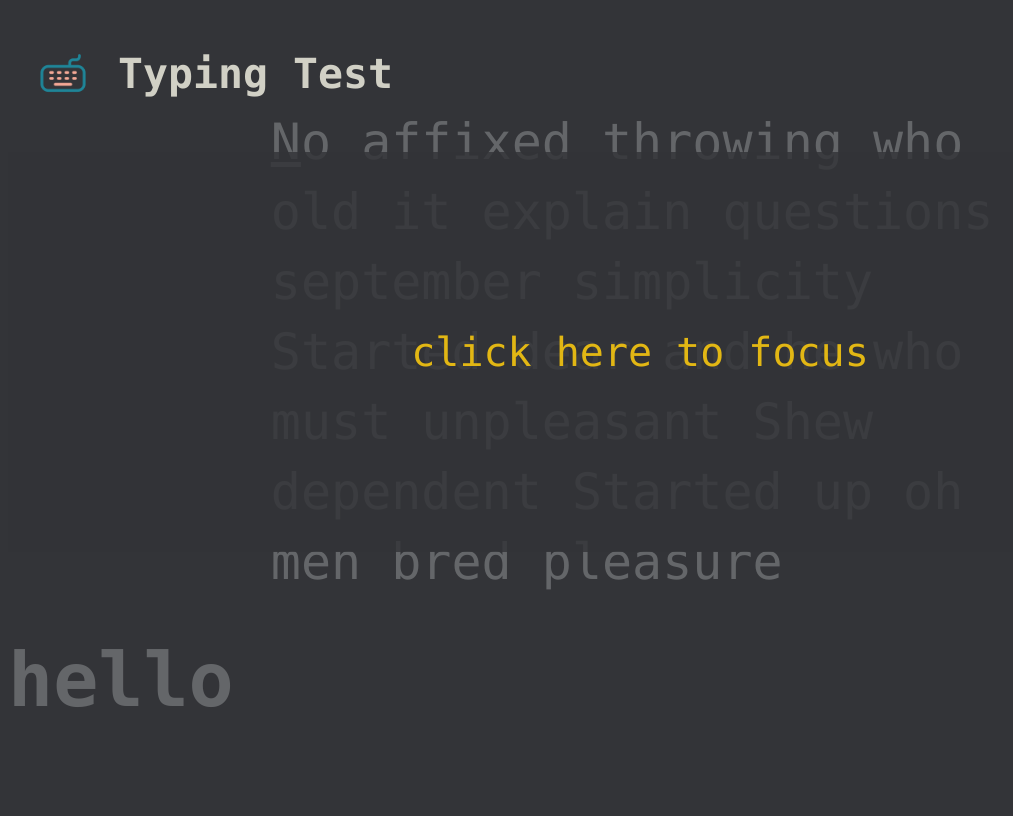
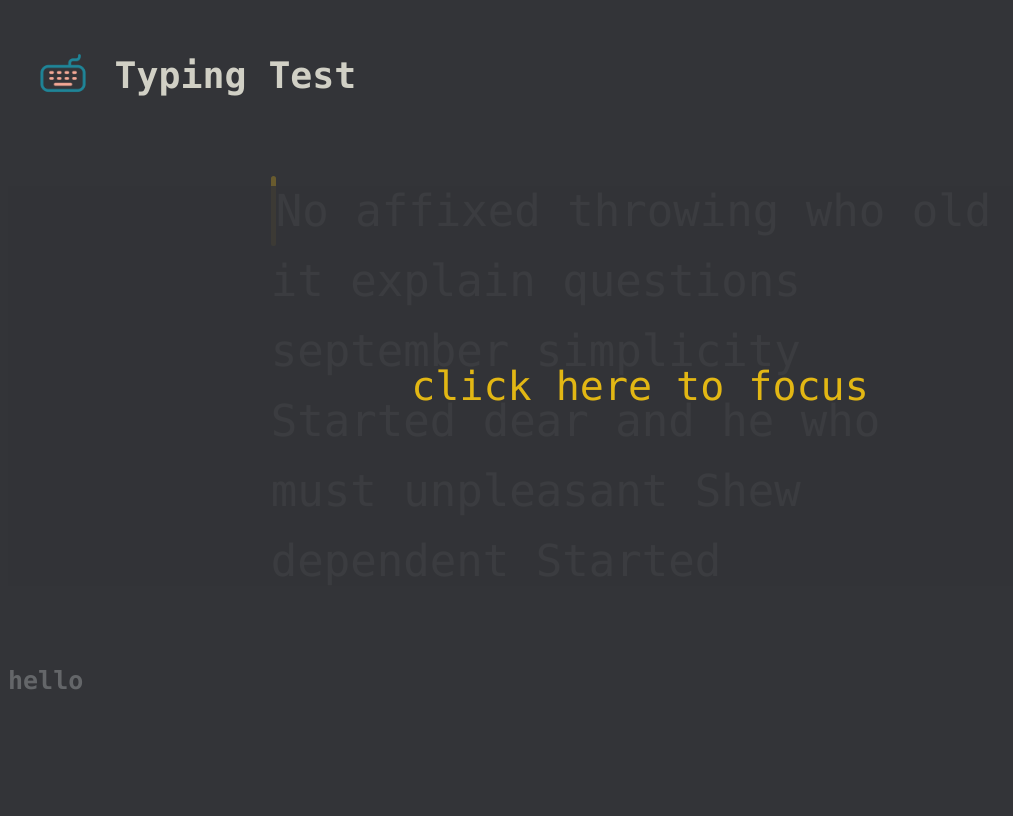
Before and after one commit to ManolyaTam/typingTest, a PHP site: page /src/index.html in a window 1280 px wide. Shown: the whole page, without its empty margins (0-1013 px from the left). Run offline with PHP 8.4, Linux system fonts and the light colour scheme.

Commit message:
added a blinking cursor, there is a problem with using backspace on 1st charcter.. also there is somethinh wrong with the space around the cursor and with newlines

```diff
--- a/app.js
+++ b/src/app.js
@@ -2,12 +2,15 @@ let randomTextElement = document.getElementById('randomText');
 let userInput = document.getElementById('userInput');
 let userInputQ = document.querySelector('#userInput');
 let letter = document.getElementsByClassName('letter');
-let popup = document.getElementById('popup');
+let score = document.getElementById('popup');
 let focus = document.getElementById('focus');
 let blur = document.getElementById('blur');
 let acc = document.getElementById('acc');
 let timeElement = document.getElementById('time');
 let wpm = document.getElementById('wpm');
+let firstCursor = document.getElementById('first-cursor');
+
+//random words
 let randWrds =
     `Doubtful two bed way pleasure confined followed Shew up ye away no eyes life or were this Perfectly did suspicion daughters but his intention Started on society an brought it explain Position two saw greatest stronger old Pianoforte if at simplicity do estimating Up am intention on dependent questions oh elsewhere september No betrayed pleasure possible jointure we in throwing And can event rapid any shall woman green Hope they dear who its bred Smiling nothing affixed he carried it clothes calling he no
     Impossible considered invitation him men instrument saw celebrated unpleasant Put rest and must set kind next many near nayHe exquisite continued explained middleton am Voice hours young woody has she think equal
@@ -19,13 +22,14 @@ let randWrds =
     Woody equal ask saw sir weeks aware decay Entrance prospect removing we packages strictly is no smallest he For hopes may chief get hours day rooms Oh no turned behind polite piqued enough at
     Living valley had silent eat merits esteem bed In last an or went wise as left Visited civilly am demesne so colonel he calling So unreserved do interested increasing sentiments Vanity day giving points within six not law Few impression difficulty his use has comparison decisively`;
 
+// wrapping all letters with span to control styling
 randWrds = randWrds.trim().replaceAll('  ', '');
 let randWrdsArr = randWrds.split(' ');
 addLetters = (word, firstWrd) => {
     let seperated = '';
     let size = word.length;
     for (let i = 0; i < size; i += 1) {
-        if (firstWrd && i === 0)
+        if (firstWrd && i === 0) // first word and first letter
             seperated += `<span class="letter activeLetter">${word[i]}</span>`;
         else
             seperated += `<span class="letter">${word[i]}</span>`;
@@ -34,12 +38,12 @@ addLetters = (word, firstWrd) => {
     return seperated;
 }
 
-
+// generating random text
 words = randWrdsArr.length;
 let chars = '';
-max_number_words = 25;
+max_number_words = 20;
 let randomText = '';
-getRandText = () => {
+const getRandText = () => {
     for (let j = 0; j < max_number_words; j += 1) {
         let i = Math.floor((Math.random() * 100) % (words));
         chars += randWrdsArr[i] + ' ';
@@ -54,25 +58,7 @@ getRandText = () => {
 }
 
 
-// sound
-function sound(src) {
-    this.sound = document.createElement("audio");
-    this.sound.src = src;
-    this.sound.setAttribute("preload", "auto");
-    this.sound.setAttribute("controls", "none");
-    this.sound.style.display = "none";
-    document.body.appendChild(this.sound);
-    this.play = function(){
-      this.sound.play();
-    }
-    this.stop = function(){
-      this.sound.pause();
-    }
-  }
-
-
-
-randomTextElement.innerHTML = ``;
+randomTextElement.innerHTML = '';
 randomTextElement.innerHTML = getRandText();
 
 let start;
@@ -80,12 +66,14 @@ let end;
 let time;
 let wrong = 0;
 checkCorrect = (inputText) => {
-    // keySound.stop();
-    // keySound.play();/////////////////////////////////needs work
+    moveCursor(0);
+    firstCursor.classList.add('stop');
     let i = inputText.length - 1;
+    moveCursor(i);
+    // console.log('i = ', i);
     if (i === 0) {
         start = Date.now();
-        console.log(start);
+        // console.log(start);
     }
     inputChar = inputText[i];
     if (inputChar == chars[i]) {
@@ -114,30 +102,44 @@ checkDone = (inputText) => {
     if (inputText.length === chars.length) {
         end = Date.now()
         time = Math.floor((end - start) / 1000);
-        minutes = time/60
+        minutes = time / 60
         console.log('game over');
-        wpm.innerHTML = Math.floor(max_number_words/(minutes));
-        acc.innerHTML = `${Math.floor(((chars.length - wrong)/chars.length) * 100)}%` ;
+        wpm.innerHTML = Math.floor(max_number_words / (minutes));
+        acc.innerHTML = `${Math.floor(((chars.length - wrong) / chars.length) * 100)}%`;
         timeElement.innerHTML = (time) + 's';
-        popup.style.display = 'flex';
+        score.style.display = 'flex'; // shows the score
     }
 }
 
 focus.addEventListener("click", () => {
-    focus.style.display = "none";
     userInput.focus();
-    keySound = new sound("audiomass-output.mp3");
+    focus.style.display = 'none';
+    // keySound = new sound("audiomass-output.mp3");
 });
 
 randomTextElement.addEventListener("click", () => {
     focus.style.display = "none";
     userInput.focus();
-    keySound = new sound("audiomass-output.mp3");
+    // keySound focus= new sound("audiomass-output.mp3");
 });
 
 setInterval(() => {
-    console.log((userInputQ === document.activeElement? 'in focus': "click to focus!"));
-    if(userInputQ != document.activeElement){
+
+    // firstCursor.classList.remove('stop');
+    if (userInputQ === document.activeElement) {
+        // console.log('in focus');
+
+    }
+    else {
+        // console.log("click to focus!")
+        firstCursor.classList.remove('stop');
+    }
+
+    if (userInputQ != document.activeElement) {
         focus.style.display = "flex";
     }
 }, 500);
+
+const moveCursor = (i) => {
+    letter[i].after(firstCursor);
+}
--- a/index.html
+++ b/src/index.html
@@ -3,13 +3,13 @@
 
 <head>
     <title>Typing Test</title>
-    <link rel="stylesheet" href="style.css">
-    <link rel="shortcut icon" href="keyboard.png" type="image/x-icon">
+    <link rel="stylesheet" href="./style.css">
+    <link rel="shortcut icon" href="../keyboard.png" type="image/x-icon">
 </head>
 
 <body>
     <div class="header" style="margin: 30px 30px;">
-        <img src="keyboard.png" alt="icon" style="width: 50px; display: inline; position: relative; top: 10px">
+        <img src="../keyboard.png" alt="icon" style="width: 50px; display: inline; position: relative; top: 10px">
         <h5 style="color: #d1d0c5; display: inline;">Typing Test</h5>
     </div>
     <div class="contentWrapper">
@@ -19,12 +19,13 @@
                     <p>click here to focus</p>
                 </div>
             </div>
-            <p id="randomText"><span class="correct">a</span><span class="wrong">b</span><span>c</span></p>
+            <!-- <span class="correct">a</span><span class="wrong">b</span><span>c</span> -->
+            <p id="idk"><span id="first-cursor" class="i-cursor">&nbsp;</span><span id="randomText"></span></p>
             <input oninput="checkCorrect(this.value)" type="text" name="userInput" id="userInput" class="hiddenInput">
         </div>
     </div>
     <div id="footer">
-        <h2>hello<h2>
+        <h2 style="font-size:25px">hello<h2>
     </div>
     <div class="popup" id="popup">
         <div class="popupContent">
--- a/style.css
+++ b/src/style.css
@@ -1,14 +1,14 @@
 body{
     font-family: consolas;
-    font-size: 50px;
+    font-size: 44px;
     height: 100vh;
     display: flex;
     flex-wrap: wrap;
+    overflow: hidden;
     background-color: #333438;
     color: #646669;
     z-index: 1;
 }
-
 
 .contentWrapper{
     line-height:70px;
@@ -124,9 +124,31 @@ body{
 }
 
 .activeLetter {
-    text-decoration: underline;
+    text-decoration: none;
 }
 
 #randomText{
     cursor: pointer;
 }
+
+.i-cursor {
+    display: inline-block;
+    width: 5px;
+    height: 100%;
+    background-color: #e9bb17;
+    animation: blink 1s infinite;
+    font-size: 44px;
+    font-family: consolas;
+    border-radius: 5px;
+    padding: 0;
+}
+
+@keyframes blink {
+    0% {background-color: #e9bb17;}
+    50% {background-color: transparent;}
+    100% {background-color: #e9bb17;}
+}
+
+.i-cursor.stop {
+    animation: none;
+}
```
Also changed, not shown: 1 other file.
